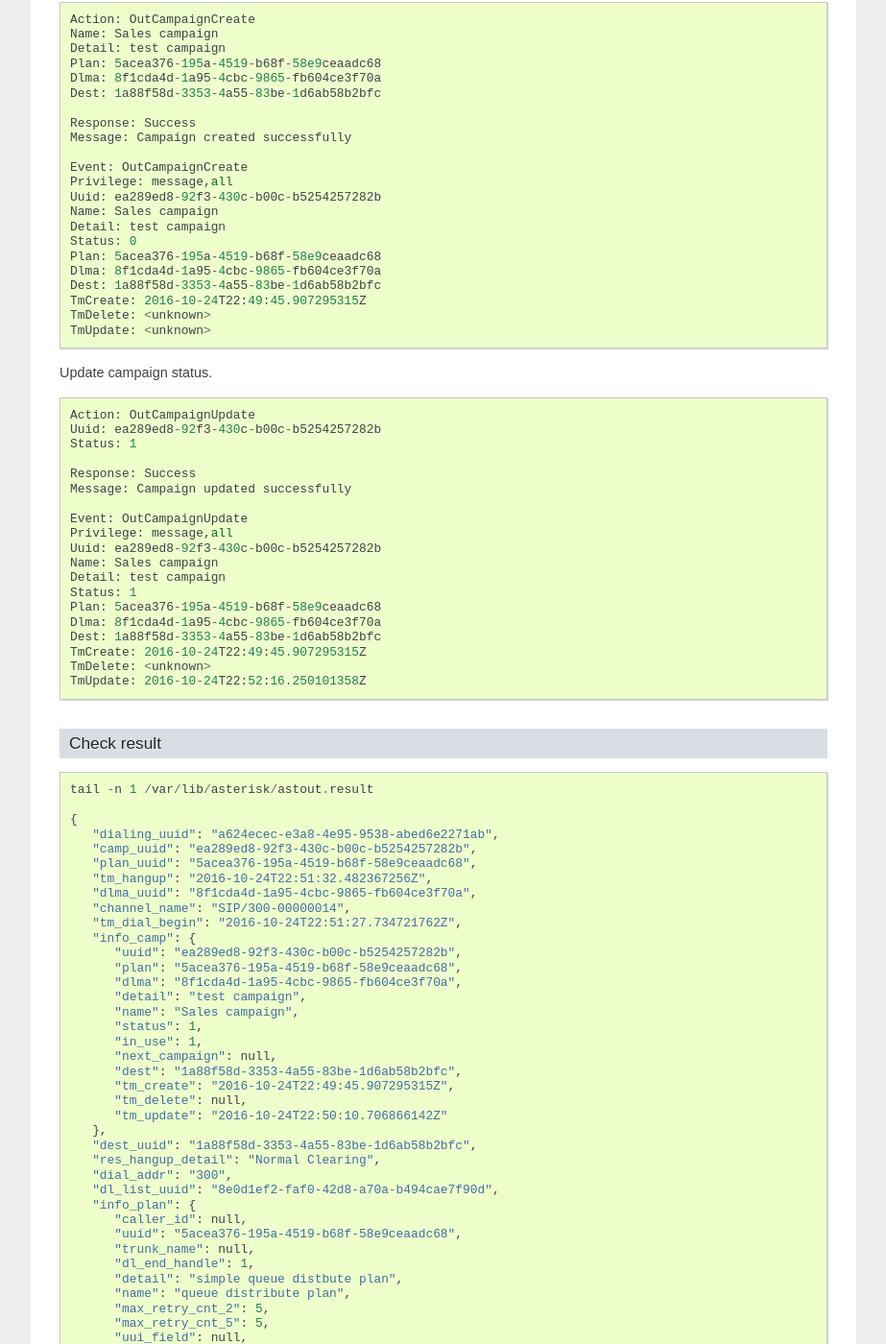
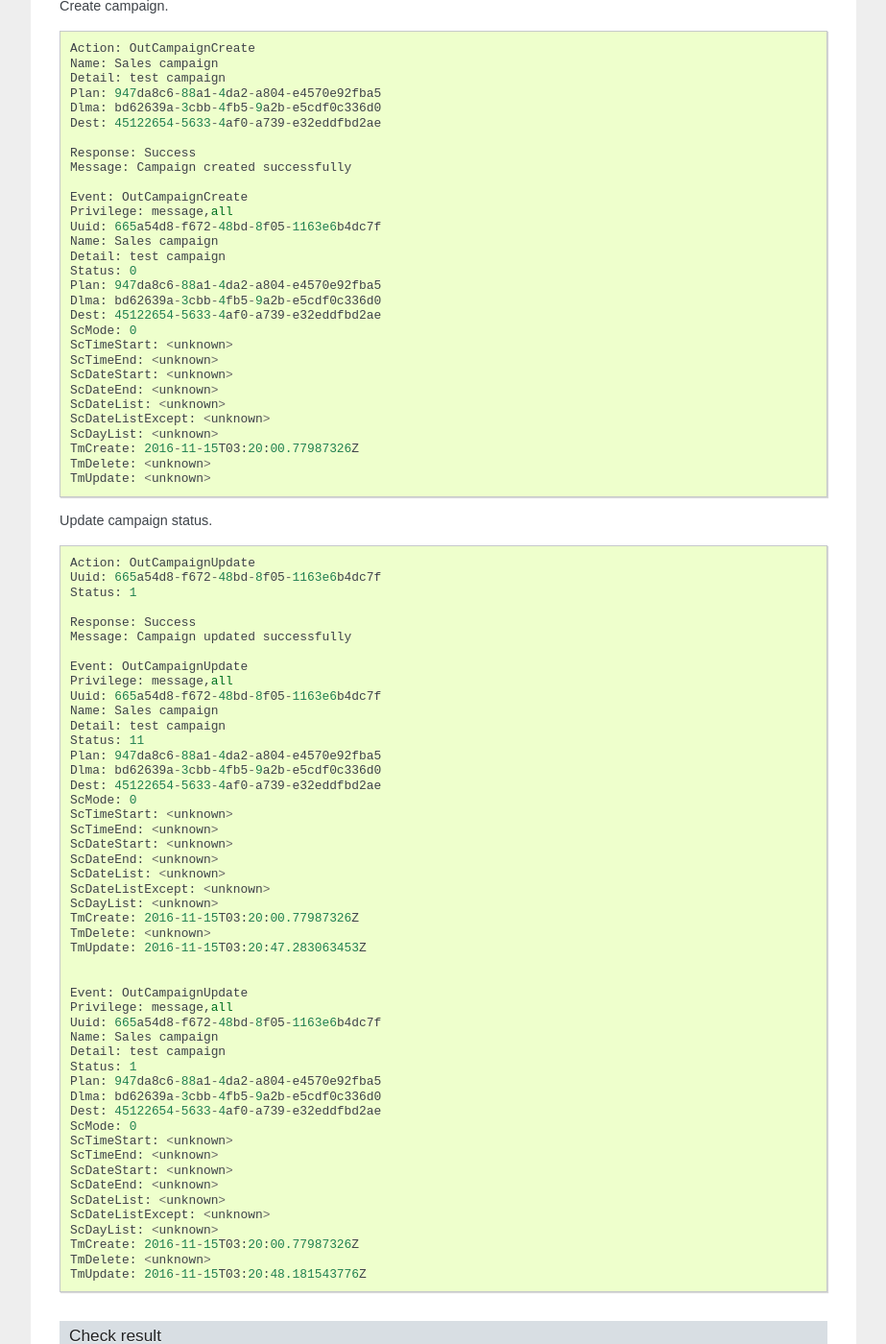
Before and after one commit to pchero/asterisk-outbound, a Sphinx documentation site: the page built from doc/tutorial.rst, in a window 1280 px wide and 1400 px high, scrolled down 7195 px. Shown: the whole window at 96% size, without its empty margins (198-1121 px from the left). Built offline with Sphinx 7.4.7, drawn with Linux system fonts in a browser that asks for light colours; some of the changed text lies outside the part shown.

```diff
--- a/doc/tutorial.rst
+++ b/doc/tutorial.rst
@@ -361,7 +361,7 @@
 
    Event: OutPlanCreate
    Privilege: message,all
-   Uuid: 5acea376-195a-4519-b68f-58e9ceaadc68
+   Uuid: 947da8c6-88a1-4da2-a804-e4570e92fba5
    Name: queue distribute plan
    Detail: simple queue distbute plan
    DialMode: 1
@@ -371,6 +371,7 @@
    RetryDelay: 60
    TrunkName: <unknown>
    TechName: sip/
+   Variable: <unknown>
    MaxRetryCnt1: 5
    MaxRetryCnt2: 5
    MaxRetryCnt3: 5
@@ -379,7 +380,7 @@
    MaxRetryCnt6: 5
    MaxRetryCnt7: 5
    MaxRetryCnt8: 5
-   TmCreate: 2016-10-24T22:46:14.893825038Z
+   TmCreate: 2016-11-15T03:16:23.265536071Z
    TmDelete: <unknown>
    TmUpdate: <unknown>
 
@@ -401,7 +402,7 @@
 
    Event: OutDestinationCreate
    Privilege: message,all
-   Uuid: 1a88f58d-3353-4a55-83be-1d6ab58b2bfc
+   Uuid: 45122654-5633-4af0-a739-e32eddfbd2ae
    Name: destination test
    Detail: test destination
    Type: 1
@@ -411,7 +412,7 @@
    Variable: <unknown>
    Application: queue
    Data: sales_1
-   TmCreate: 2016-10-24T22:48:11.604966289Z
+   TmCreate: 2016-11-15T03:17:11.997148863Z
    TmDelete: <unknown>
    TmUpdate: <unknown>
 
@@ -432,21 +433,21 @@
 
    Event: OutDlmaCreate
    Privilege: message,all
-   Uuid: 8f1cda4d-1a95-4cbc-9865-fb604ce3f70a
+   Uuid: bd62639a-3cbb-4fb5-9a2b-e5cdf0c336d0
    Name: DialListMaster queue distribute
    Detail: Test Dlma description
-   DlTable: 8f1cda4d_1a95_4cbc_9865_fb604ce3f70a
-   TmCreate: 2016-10-24T22:47:00.685610240Z
+   DlTable: bd62639a_3cbb_4fb5_9a2b_e5cdf0c336d0
+   Variable: <unknown>
+   TmCreate: 2016-11-15T03:17:46.927966757Z
    TmDelete: <unknown>
    TmUpdate: <unknown>
-
 
 Create dial list(dl)
 
 ::
 
    Action: OutDlListCreate
-   DlmaUuid: 8f1cda4d-1a95-4cbc-9865-fb604ce3f70a
+   DlmaUuid: bd62639a-3cbb-4fb5-9a2b-e5cdf0c336d0
    Name: client 01
    Detail: Dial to client 01
    Number1: 300
@@ -465,32 +466,41 @@
    Action: OutCampaignCreate
    Name: Sales campaign
    Detail: test campaign
-   Plan: 5acea376-195a-4519-b68f-58e9ceaadc68
-   Dlma: 8f1cda4d-1a95-4cbc-9865-fb604ce3f70a
-   Dest: 1a88f58d-3353-4a55-83be-1d6ab58b2bfc
+   Plan: 947da8c6-88a1-4da2-a804-e4570e92fba5
+   Dlma: bd62639a-3cbb-4fb5-9a2b-e5cdf0c336d0
+   Dest: 45122654-5633-4af0-a739-e32eddfbd2ae
 
    Response: Success
    Message: Campaign created successfully
 
    Event: OutCampaignCreate
    Privilege: message,all
-   Uuid: ea289ed8-92f3-430c-b00c-b5254257282b
+   Uuid: 665a54d8-f672-48bd-8f05-1163e6b4dc7f
    Name: Sales campaign
    Detail: test campaign
    Status: 0
-   Plan: 5acea376-195a-4519-b68f-58e9ceaadc68
-   Dlma: 8f1cda4d-1a95-4cbc-9865-fb604ce3f70a
-   Dest: 1a88f58d-3353-4a55-83be-1d6ab58b2bfc
-   TmCreate: 2016-10-24T22:49:45.907295315Z
+   Plan: 947da8c6-88a1-4da2-a804-e4570e92fba5
+   Dlma: bd62639a-3cbb-4fb5-9a2b-e5cdf0c336d0
+   Dest: 45122654-5633-4af0-a739-e32eddfbd2ae
+   ScMode: 0
+   ScTimeStart: <unknown>
+   ScTimeEnd: <unknown>
+   ScDateStart: <unknown>
+   ScDateEnd: <unknown>
+   ScDateList: <unknown>
+   ScDateListExcept: <unknown>
+   ScDayList: <unknown>
+   TmCreate: 2016-11-15T03:20:00.77987326Z
    TmDelete: <unknown>
    TmUpdate: <unknown>
+
 
 Update campaign status.
 
 ::
 
    Action: OutCampaignUpdate
-   Uuid: ea289ed8-92f3-430c-b00c-b5254257282b
+   Uuid: 665a54d8-f672-48bd-8f05-1163e6b4dc7f
    Status: 1
 
    Response: Success
@@ -498,17 +508,46 @@
 
    Event: OutCampaignUpdate
    Privilege: message,all
-   Uuid: ea289ed8-92f3-430c-b00c-b5254257282b
+   Uuid: 665a54d8-f672-48bd-8f05-1163e6b4dc7f
+   Name: Sales campaign
+   Detail: test campaign
+   Status: 11
+   Plan: 947da8c6-88a1-4da2-a804-e4570e92fba5
+   Dlma: bd62639a-3cbb-4fb5-9a2b-e5cdf0c336d0
+   Dest: 45122654-5633-4af0-a739-e32eddfbd2ae
+   ScMode: 0
+   ScTimeStart: <unknown>
+   ScTimeEnd: <unknown>
+   ScDateStart: <unknown>
+   ScDateEnd: <unknown>
+   ScDateList: <unknown>
+   ScDateListExcept: <unknown>
+   ScDayList: <unknown>
+   TmCreate: 2016-11-15T03:20:00.77987326Z
+   TmDelete: <unknown>
+   TmUpdate: 2016-11-15T03:20:47.283063453Z
+
+
+   Event: OutCampaignUpdate
+   Privilege: message,all
+   Uuid: 665a54d8-f672-48bd-8f05-1163e6b4dc7f
    Name: Sales campaign
    Detail: test campaign
    Status: 1
-   Plan: 5acea376-195a-4519-b68f-58e9ceaadc68
-   Dlma: 8f1cda4d-1a95-4cbc-9865-fb604ce3f70a
-   Dest: 1a88f58d-3353-4a55-83be-1d6ab58b2bfc
-   TmCreate: 2016-10-24T22:49:45.907295315Z
+   Plan: 947da8c6-88a1-4da2-a804-e4570e92fba5
+   Dlma: bd62639a-3cbb-4fb5-9a2b-e5cdf0c336d0
+   Dest: 45122654-5633-4af0-a739-e32eddfbd2ae
+   ScMode: 0
+   ScTimeStart: <unknown>
+   ScTimeEnd: <unknown>
+   ScDateStart: <unknown>
+   ScDateEnd: <unknown>
+   ScDateList: <unknown>
+   ScDateListExcept: <unknown>
+   ScDayList: <unknown>
+   TmCreate: 2016-11-15T03:20:00.77987326Z
    TmDelete: <unknown>
-   TmUpdate: 2016-10-24T22:52:16.250101358Z
-
+   TmUpdate: 2016-11-15T03:20:48.181543776Z
 
 
 Check result
@@ -519,148 +558,37 @@
    tail -n 1 /var/lib/asterisk/astout.result
 
    {
-      "dialing_uuid": "a624ecec-e3a8-4e95-9538-abed6e2271ab",
-      "camp_uuid": "ea289ed8-92f3-430c-b00c-b5254257282b",
-      "plan_uuid": "5acea376-195a-4519-b68f-58e9ceaadc68",
-      "tm_hangup": "2016-10-24T22:51:32.482367256Z",
-      "dlma_uuid": "8f1cda4d-1a95-4cbc-9865-fb604ce3f70a",
-      "channel_name": "SIP/300-00000014",
-      "tm_dial_begin": "2016-10-24T22:51:27.734721762Z",
-      "info_camp": {
-         "uuid": "ea289ed8-92f3-430c-b00c-b5254257282b",
-         "plan": "5acea376-195a-4519-b68f-58e9ceaadc68",
-         "dlma": "8f1cda4d-1a95-4cbc-9865-fb604ce3f70a",
-         "detail": "test campaign",
-         "name": "Sales campaign",
-         "status": 1,
-         "in_use": 1,
-         "next_campaign": null,
-         "dest": "1a88f58d-3353-4a55-83be-1d6ab58b2bfc",
-         "tm_create": "2016-10-24T22:49:45.907295315Z",
-         "tm_delete": null,
-         "tm_update": "2016-10-24T22:50:10.706866142Z"
-      },
-      "dest_uuid": "1a88f58d-3353-4a55-83be-1d6ab58b2bfc",
-      "res_hangup_detail": "Normal Clearing",
-      "dial_addr": "300",
-      "dl_list_uuid": "8e0d1ef2-faf0-42d8-a70a-b494cae7f90d",
-      "info_plan": {
-         "caller_id": null,
-         "uuid": "5acea376-195a-4519-b68f-58e9ceaadc68",
-         "trunk_name": null,
-         "dl_end_handle": 1,
-         "detail": "simple queue distbute plan",
-         "name": "queue distribute plan",
-         "max_retry_cnt_2": 5,
-         "max_retry_cnt_5": 5,
-         "uui_field": null,
-         "tm_update": null,
-         "service_level": 0,
-         "in_use": 1,
-         "dial_mode": 1,
-         "retry_delay": 60,
-         "max_retry_cnt_6": 5,
-         "dial_timeout": 30000,
-         "tech_name": "sip/",
-         "max_retry_cnt_1": 5,
-         "max_retry_cnt_3": 5,
-         "max_retry_cnt_4": 5,
-         "max_retry_cnt_7": 5,
-         "max_retry_cnt_8": 5,
-         "tm_create": "2016-10-24T22:46:14.893825038Z",
-         "tm_delete": null
-      },
-      "info_dlma": {
-         "uuid": "8f1cda4d-1a95-4cbc-9865-fb604ce3f70a",
-         "detail": "Test Dlma description",
-         "name": "DialListMaster queue distribute",
-         "dl_table": "8f1cda4d_1a95_4cbc_9865_fb604ce3f70a",
-         "tm_update": null,
-         "in_use": 1,
-         "tm_create": "2016-10-24T22:47:00.685610240Z",
-         "tm_delete": null
-      },
-      "info_dest": {
-         "uuid": "1a88f58d-3353-4a55-83be-1d6ab58b2bfc",
-         "name": "destination test",
-         "detail": "test destination",
-         "in_use": 1,
-         "type": 1,
-         "exten": null,
-         "context": null,
-         "tm_create": "2016-10-24T22:48:11.604966289Z",
-         "application": "queue",
-         "priority": null,
-         "variables": null,
-         "tm_update": null,
-         "data": "sales_1",
-         "tm_delete": null
-      },
-      "dial_trycnt": 1,
-      "dial_channel": "sip/300",
-      "info_dl_list": {
-         "number_4": null,
-         "number_8": null,
-         "uuid": "8e0d1ef2-faf0-42d8-a70a-b494cae7f90d",
-         "number_3": null,
-         "ukey": null,
-         "tm_update": null,
-         "dlma_uuid": "8f1cda4d-1a95-4cbc-9865-fb604ce3f70a",
-         "in_use": 1,
-         "tm_last_dial": null,
-         "detail": "Dial to client 01",
-         "name": "client 01",
-         "status": 0,
-         "dialing_camp_uuid": null,
-         "resv_target": null,
-         "number_6": null,
-         "udata": null,
-         "res_hangup_detail": null,
-         "dialing_uuid": null,
-         "number_2": null,
-         "trycnt_4": 0,
-         "res_dial_detail": null,
-         "dialing_plan_uuid": null,
-         "trycnt_3": 0,
-         "number_1": "300",
-         "number_5": null,
-         "trycnt_2": 0,
-         "number_7": null,
-         "email": null,
-         "trycnt_1": 0,
-         "trycnt_5": 0,
-         "trycnt_6": 0,
-         "trycnt_7": 0,
-         "trycnt_8": 0,
-         "res_dial": 0,
-         "res_hangup": 0,
-         "tm_create": "2016-10-24T22:48:43.572379619Z",
-         "tm_delete": null,
-         "tm_last_hangup": null,
-         "trycnt": 0
-      },
-      "dial_index": 1,
-      "dial_data": "sales_1",
-      "info_dial": {
-         "dial_application": "queue",
-         "dial_index": 1,
-         "dial_data": "sales_1",
-         "dial_trycnt": 1,
-         "dial_channel": "sip/300",
-         "dial_type": 1,
-         "uuid": "8e0d1ef2-faf0-42d8-a70a-b494cae7f90d",
-         "channelid": "a624ecec-e3a8-4e95-9538-abed6e2271ab",
-         "dial_addr": "300",
-         "timeout": 30000,
-         "otherchannelid": "cb1325bd-4ae7-4db8-aa64-bb0babadb782"
-      },
-      "dial_type": 1,
-      "tm_dialing": "2016-10-24T22:50:10.784443999Z",
-      "dial_application": "queue",
-      "res_hangup": 16,
-      "res_dial": 4,
-      "tm_dial_end": "2016-10-24T22:51:29.294001808Z"
+       "camp_uuid": "665a54d8-f672-48bd-8f05-1163e6b4dc7f",
+       "channel_name": "SIP/300-00000004",
+       "channelid": "ff31ef95-30ed-4713-9ae8-0b009b745183",
+       "dest_uuid": "45122654-5633-4af0-a739-e32eddfbd2ae",
+       "dest_variables": "",
+       "dial_addr": "300",
+       "dial_application": "queue",
+       "dial_channel": "sip/300",
+       "dial_data": "sales_1",
+       "dial_index": 1,
+       "dial_timeout": 30000,
+       "dial_trycnt": 1,
+       "dial_type": 1,
+       "dialing_uuid": "ff31ef95-30ed-4713-9ae8-0b009b745183",
+       "dl_list_uuid": "0686b654-16c0-4d1e-bdba-4a295c0d3434",
+       "dl_variables": "",
+       "dlma_uuid": "bd62639a-3cbb-4fb5-9a2b-e5cdf0c336d0",
+       "otherchannelid": "07954c96-9b3a-445c-a6d6-cd34b09af83e",
+       "plan_uuid": "947da8c6-88a1-4da2-a804-e4570e92fba5",
+       "plan_variables": "",
+       "res_dial": 4,
+       "res_hangup": 16,
+       "res_hangup_detail": "Normal Clearing",
+       "tm_dial_begin": "2016-11-15T04:32:24.360896466Z",
+       "tm_dial_end": "2016-11-15T04:32:27.686378516Z",
+       "tm_dialing": "2016-11-15T04:32:20.791410475Z",
+       "tm_hangup": "2016-11-15T04:32:33.257211878Z",
+       "uuid": "0686b654-16c0-4d1e-bdba-4a295c0d3434",
+       "variables": "{}"
    }
+
 
 Power dialing
 =============
```
Also changed, not shown: 3 other files.
